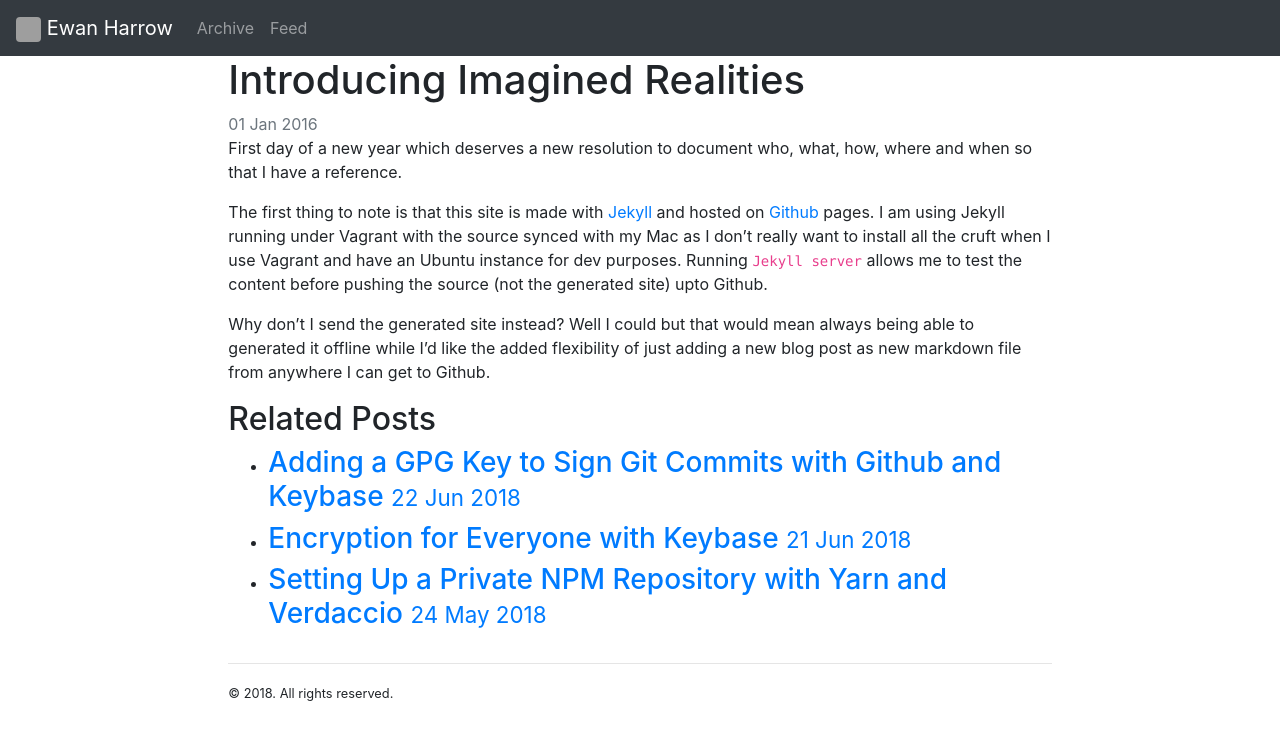
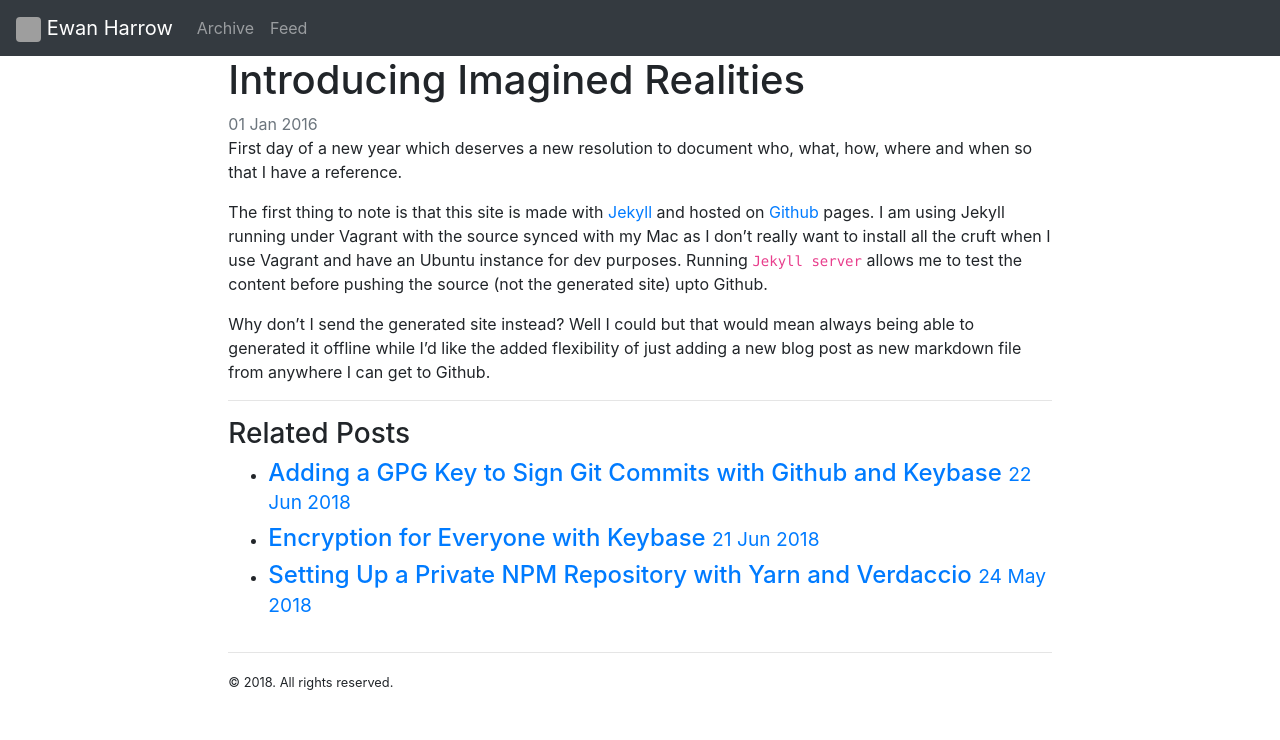
Before and after one commit to eharrow/eharrow.github.io, a Jekyll site: the page built from _posts/2016-01-01-introducing-imagined-realities.md, in a window 1280 px wide. Shown: the top 740 px of the page. Built offline with Jekyll 4.4.1, drawn with Linux system fonts in a browser that asks for light colours; comment, search, counter and statistics services are not loaded; grey boxes are pictures that could not be loaded.

Commit message:
fix: changed headings for related posts

```diff
--- a/_layouts/post.html
+++ b/_layouts/post.html
@@ -9,20 +9,21 @@ layout: default
   {% for cat in categories %}<span class="badge badge-secondary">{{cat}}</span> {% endfor %}
   {{ content }}
   <div class="addthis_sharing_toolbox"></div>
+  <hr/>
 </article>
 
 {% if site.related_posts != empty %}
 <aside class="related">
-  <h2>Related Posts</h2>
+  <h3>Related Posts</h3>
   <ul class="related-posts">
     {% for post in site.related_posts limit:3 %}
       <li>
-        <h3>
+        <h4>
           <a href="{{ site.baseurl }}{{ post.url }}">
             {{ post.title }}
             <small><time datetime="{{ post.date | date_to_xmlschema }}">{{ post.date | date_to_string }}</time></small>
           </a>
-        </h3>
+        </h4>
       </li>
     {% endfor %}
   </ul>
```
